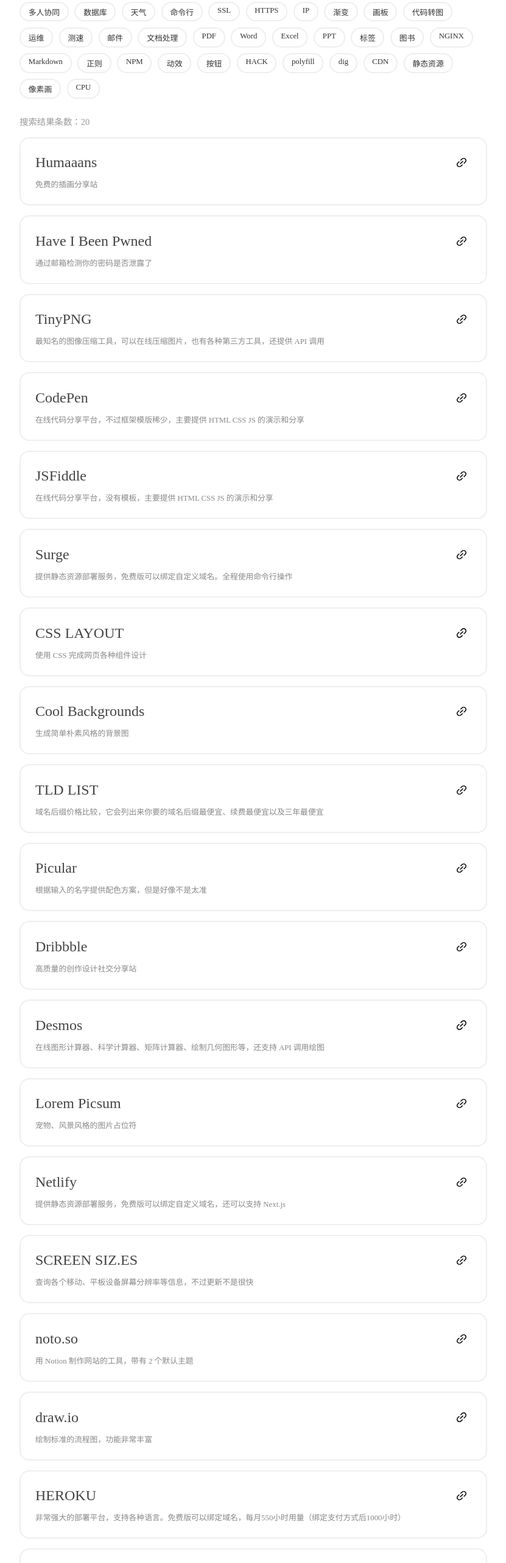
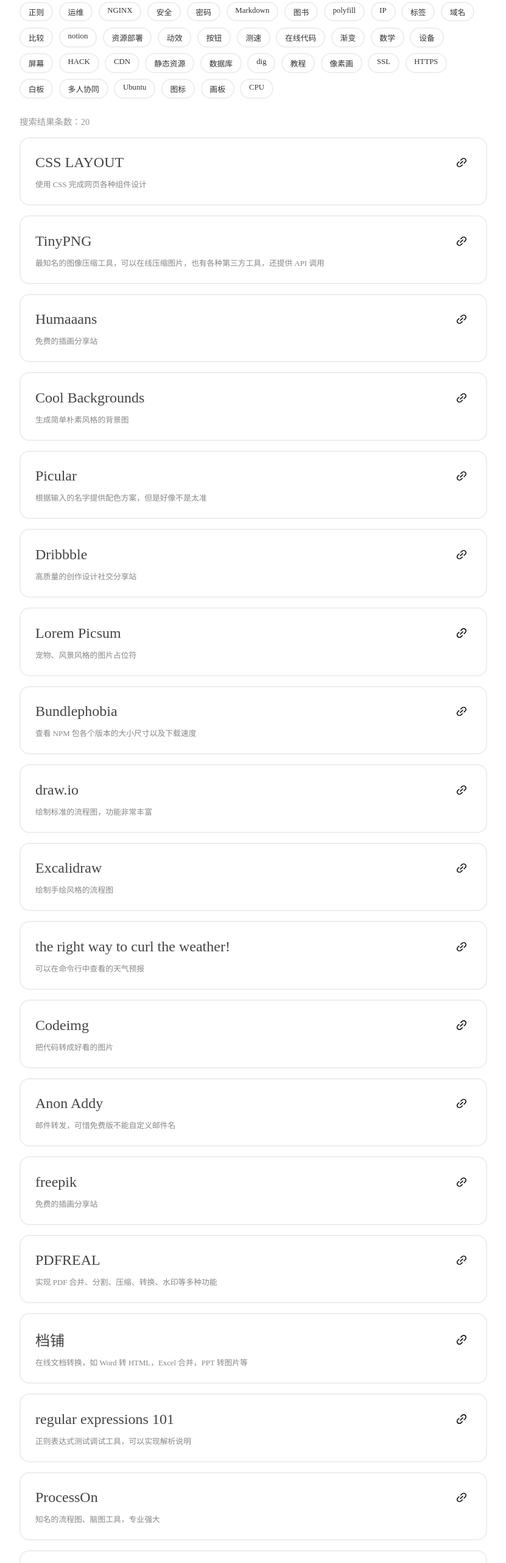
Before and after one commit to yukapril/nav.fridaycoder.com, a Vue app: page / in a window 1280 px wide. Shown: the part 234-2797 px from the top of the page at 61% size, without its empty margins (224-1055 px from the left). Built offline with nearby package versions, Linux system fonts and the light colour scheme.

Commit message:
feat: 增加数据条目

```diff
--- a/src/data/data.ts
+++ b/src/data/data.ts
@@ -455,6 +455,62 @@
     desc: '用 Notion 制作网站的工具，带有 2 个默认主题',
     url: 'https://noto.so',
     tags: ['notion']
+  },
+  {
+    id: 66,
+    name: 'CodePen',
+    desc: '在线代码分享平台，除了网页版，还支持浏览器插件。它额外支持 markdown，还可以作为文档使用。',
+    url: 'https://runjs.work',
+    tags: ['开发', '在线代码']
+  },
+  {
+    id: 67,
+    name: 'IconGo',
+    desc: '提供大量 ICON 可以下载，支持 svg 格式，还可以通过下载 npm 包来批量导入 ICON',
+    url: 'https://icongo.github.io',
+    tags: ['开发', '图标']
+  },
+  {
+    id: 68,
+    name: '现代 JavaScript 教程',
+    desc: '现代 JavaScript 教程，类似 MDN，有中文版本',
+    url: 'https://zh.javascript.info',
+    tags: ['开发', '教程']
+  },
+  {
+    id: 69,
+    name: 'Fly.io',
+    desc: '类似 Heroku 的在线部署平台，支持 256MB 及 3GB 免费存储。支持不少框架，并使用 docker 方式部署',
+    url: 'https://fly.io',
+    tags: ['开发', '教程']
+  },
+  {
+    id: 70,
+    name: 'regular expressions 101',
+    desc: '正则表达式测试调试工具，可以实现解析说明',
+    url: 'https://regex101.com/',
+    tags: ['开发', '正则']
+  },
+  {
+    id: 71,
+    name: 'Whimsical',
+    desc: '绘制流程图功能比较丰富，可以插入到 Notion 中',
+    url: 'https://whimsical.com',
+    tags: ['流程图']
+  },
+  {
+    id: 72,
+    name: 'ProcessOn',
+    desc: '知名的流程图、脑图工具，专业强大',
+    url: 'https://www.processon.com',
+    tags: ['流程图']
+  },
+  {
+    id: 72,
+    name: 'Ubuntu Deepin 软件包列表',
+    desc: 'deepin-wine 环境与应用在 Debian/Ubuntu 上的移植仓库，安装软件方便快捷',
+    url: 'https://deepin-wine.i-m.dev',
+    tags: ['Ubuntu']
   }
 ]
 
```
